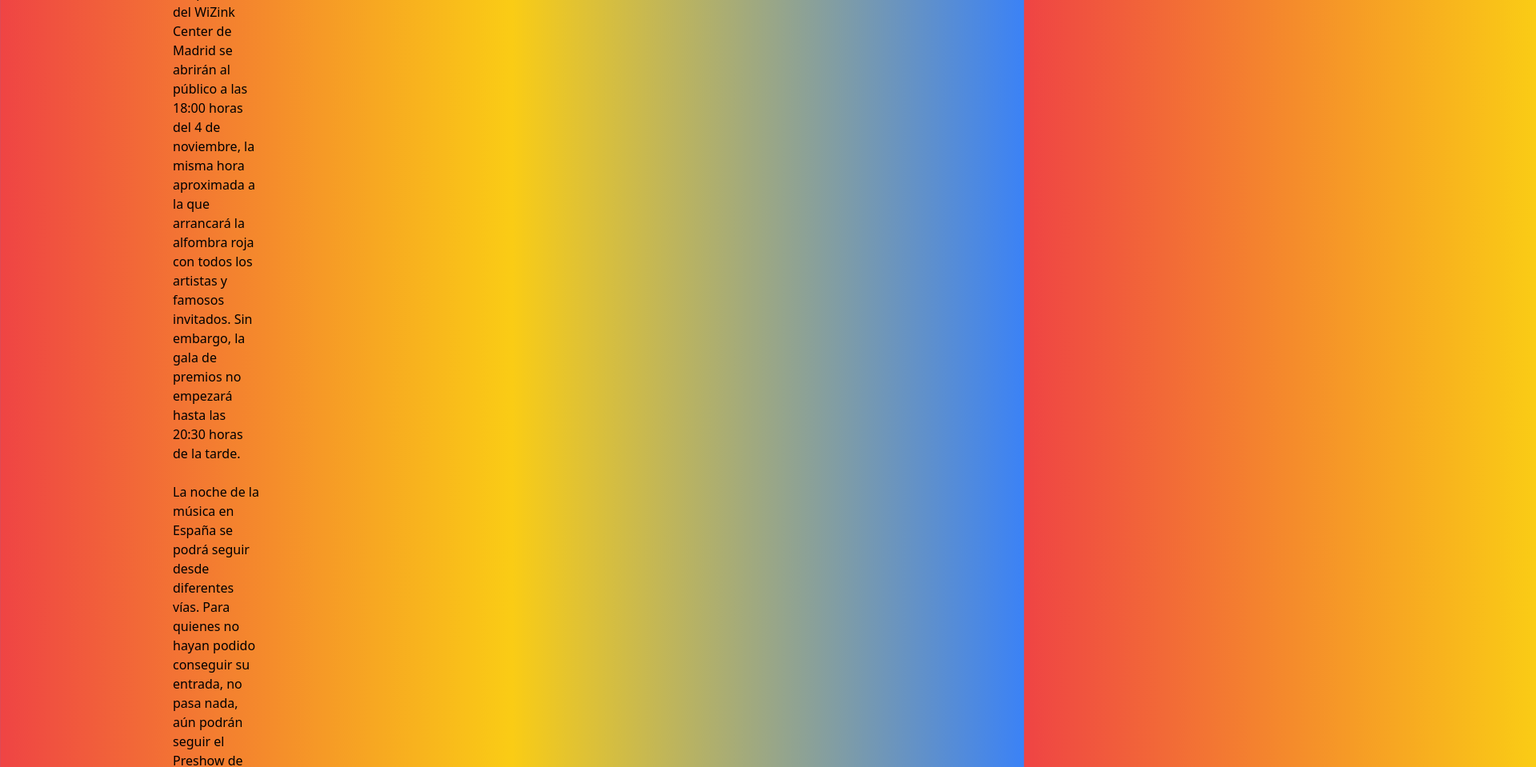
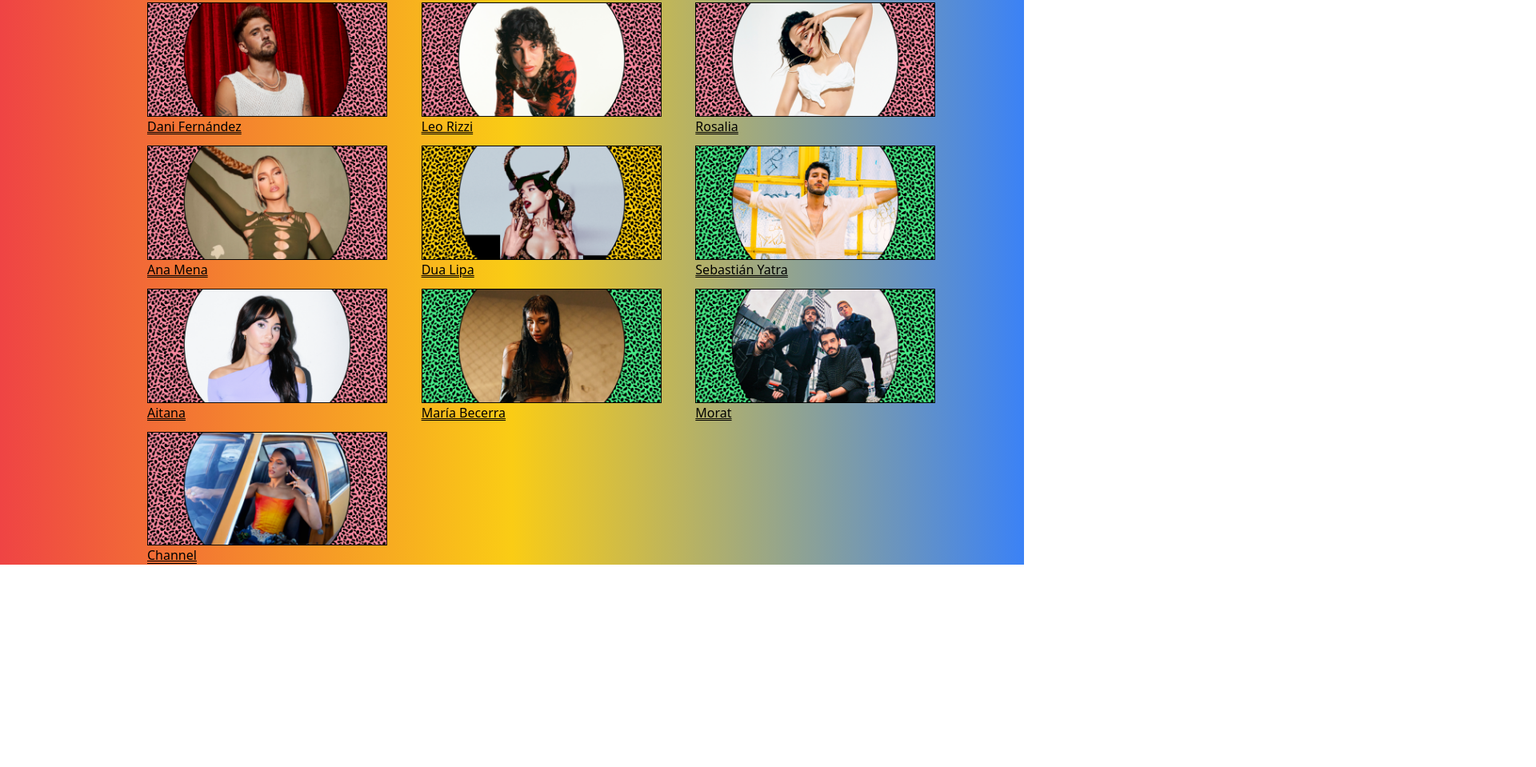
Before and after one commit to paupenfer1/paginaweb2, a plain HTML site: page index.html in a window 1280 px wide. Shown: the part 1841-2800 px from the top of the page at 80% size, 1920 px wide, since content can reach past the window. After the commit the page ends 2547 px from the top, so only its background shows below. Drawn offline with Linux system fonts and the light colour scheme; the site is published under a folder, as on GitHub Pages, so addresses that start at the root find nothing.

Commit message:
Update index.html

```diff
--- a/index.html
+++ b/index.html
@@ -33,7 +33,7 @@
             en directo a través de las ondas con las voces de los mismos locutores de LOS40</p>
         </div>
 
-        <div ><img src="/src/principal.png" width="3000px"  > <br> <br>  <br> <br><img src="/src/wizink.png"  ></div>
+        <div ><img src="src/principal.png" width="3000px"  > <br> <br>  <br> <br><img src="src/wizink.png"  ></div>
         </article>
 
         <div class="mr-20  ml-10 mt-16">
@@ -156,16 +156,16 @@
 
         <h3 class="text-xl font-bold mt-20 mb-10">Ganadores de las categorías españolas:</h3>
         <div class="flex-wrap  grid grid-cols-3 gap-3 ml-36">
-        <div><img src="/src/1.png" width="300px"><span class="underline decoration-double">Dani Fernández</span></div>
-        <div ><img src="/src/2.png" width="300px"><span class="underline decoration-double">Leo Rizzi</span></div>
-        <div><img src="/src/3.png " width="300px"><span class="underline decoration-double">Rosalia</span></div>
-        <div><img src="/src/4.png" width="300px"><span class="underline decoration-double">Ana Mena</span></div>
-        <div><img src="/src/5.png" width="300px"><span class="underline decoration-double">Dua Lipa</span></div>
-        <div><img src="/src/6.png" width="300px"><span class="underline decoration-double">Sebastián Yatra</span></div>
-        <div ><img src="/src/7.png" width="300px"><span class="underline decoration-double">Aitana</span></div>
-        <div><img src="/src/8.png" width="300px"><span class="underline decoration-double">María Becerra</span></div>
-        <div><img src="/src/9.png" width="300px"><span class="underline decoration-double">Morat</span></div>
-        <div><img src="/src/10.png" width="300px"><span class="underline decoration-double">Channel</span></div>
+        <div><img src="src/1.png" width="300px"><span class="underline decoration-double">Dani Fernández</span></div>
+        <div ><img src="src/2.png" width="300px"><span class="underline decoration-double">Leo Rizzi</span></div>
+        <div><img src="src/3.png " width="300px"><span class="underline decoration-double">Rosalia</span></div>
+        <div><img src="src/4.png" width="300px"><span class="underline decoration-double">Ana Mena</span></div>
+        <div><img src="src/5.png" width="300px"><span class="underline decoration-double">Dua Lipa</span></div>
+        <div><img src="src/6.png" width="300px"><span class="underline decoration-double">Sebastián Yatra</span></div>
+        <div ><img src="src/7.png" width="300px"><span class="underline decoration-double">Aitana</span></div>
+        <div><img src="src/8.png" width="300px"><span class="underline decoration-double">María Becerra</span></div>
+        <div><img src="src/9.png" width="300px"><span class="underline decoration-double">Morat</span></div>
+        <div><img src="src/10.png" width="300px"><span class="underline decoration-double">Channel</span></div>
         </div>
 
         </div>
```
